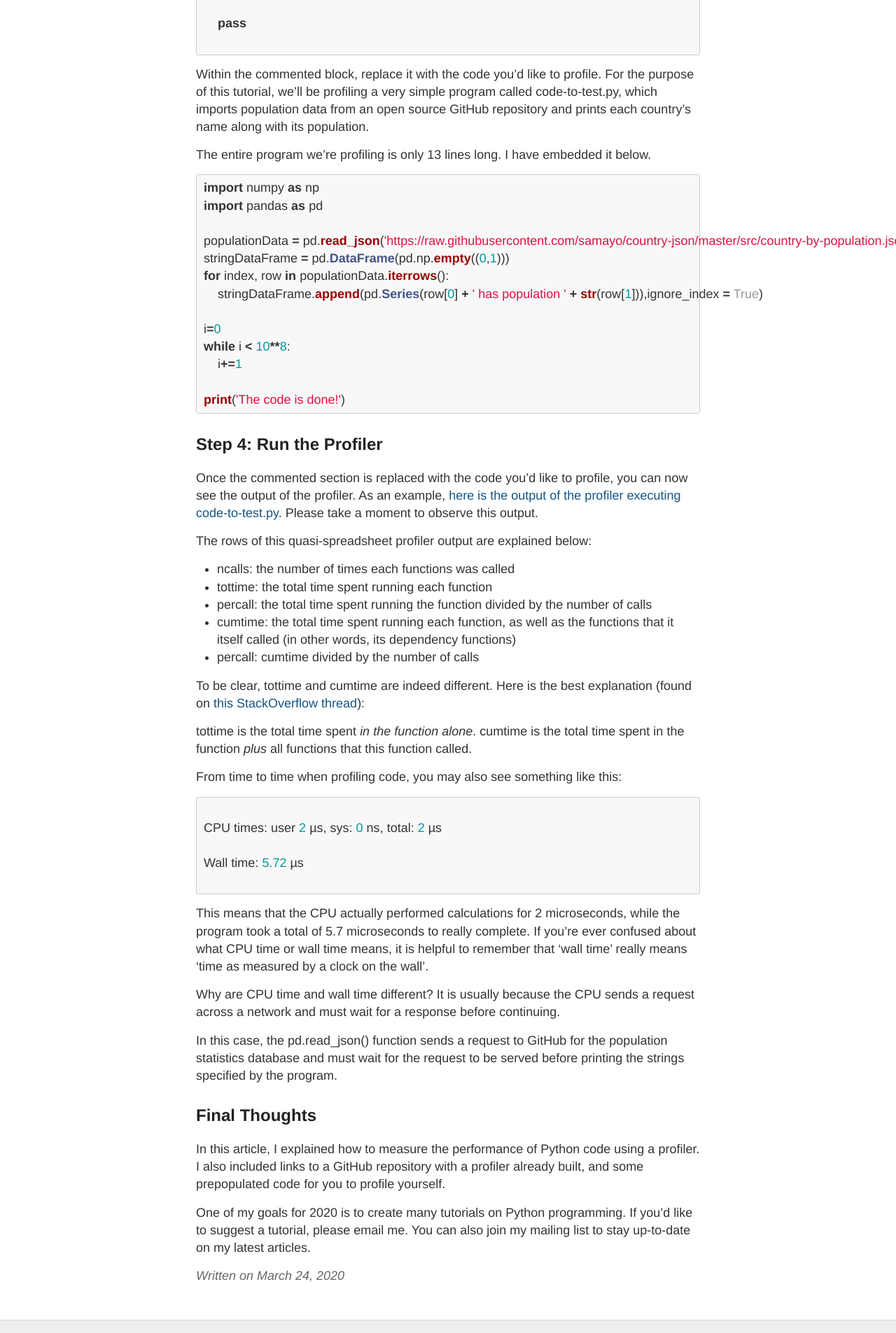
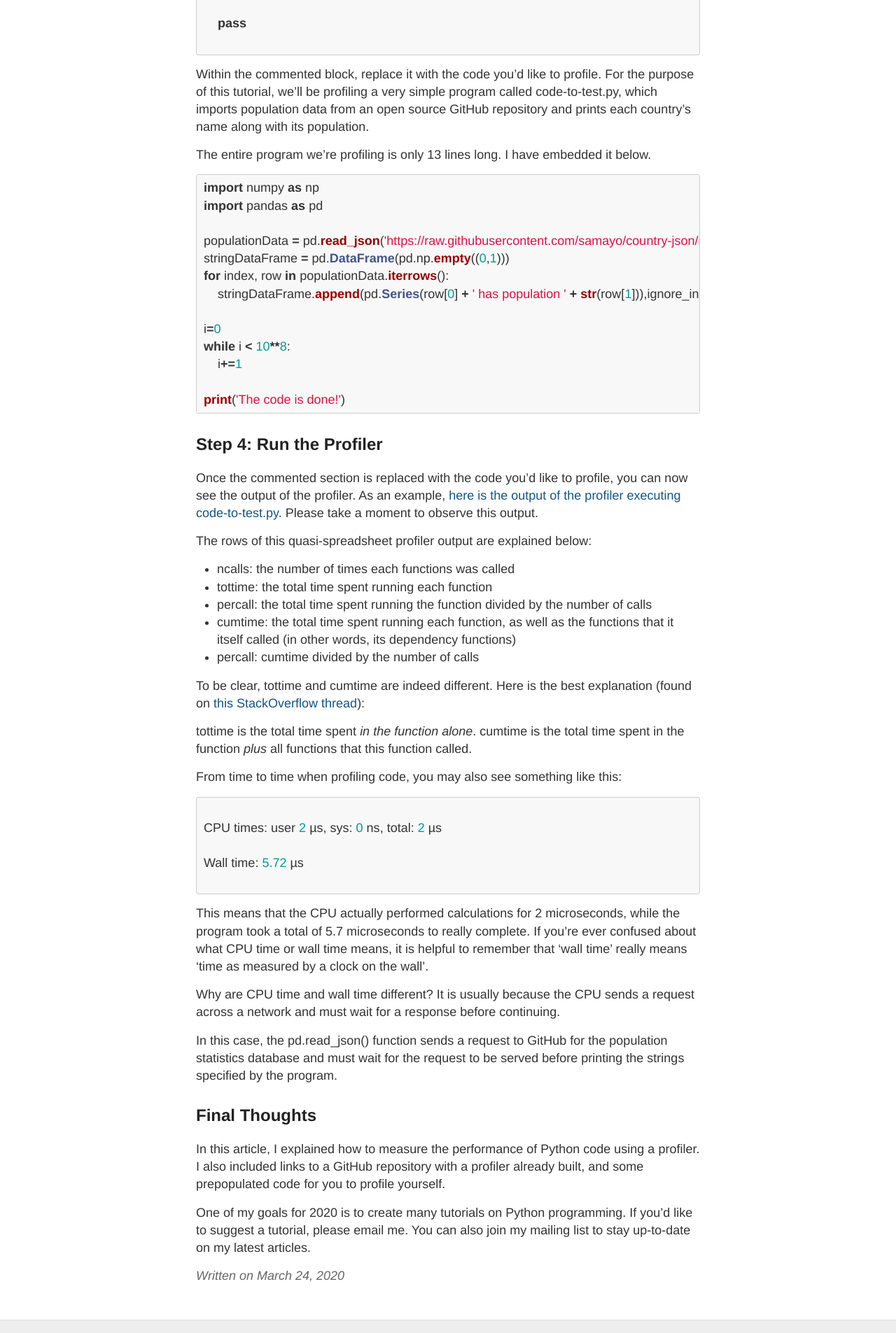
Before and after one commit to rosyberti/website, a Jekyll site: the page built from _posts/2020-03-24-how-to-profile-python-code.md, in a window 1280 px wide. Shown: the part 2912-4817 px from the top of the page at 70% size. Built offline with Jekyll 4.4.1, drawn with Linux system fonts in a browser that asks for light colours.

Commit message:
added overflow: scroll; to .highlight

```diff
--- a/_sass/_highlights.scss
+++ b/_sass/_highlights.scss
@@ -1,3 +1,7 @@
+.highlight {
+  overflow: scroll;
+}
+
 .highlight pre, pre, .highlight .hll { background-color: #f8f8f8; border: 1px solid #ccc; padding: 6px 10px; border-radius: 3px; }
 .highlight .c { color: #999988; font-style: italic; }
 .highlight .err { color: #a61717; background-color: #e3d2d2; }
```
